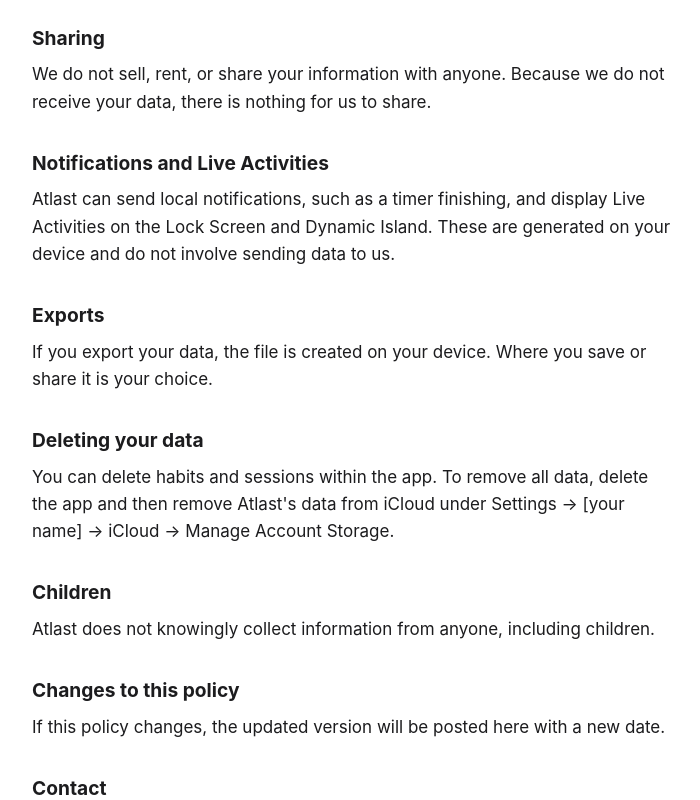
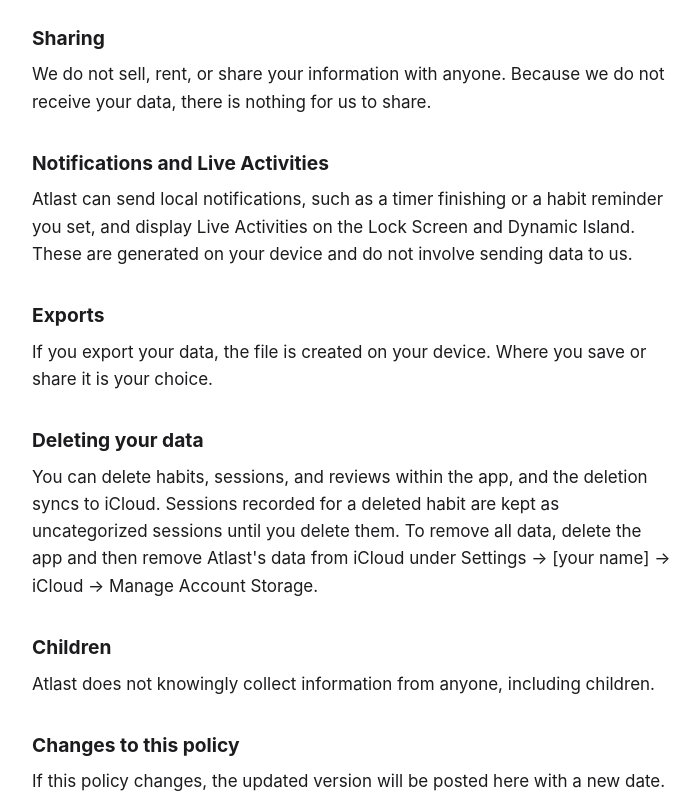
Before and after one commit to GetAtlast/getatlast.github.io, a plain HTML site: page privacy.html in a window 1280 px wide. Shown: the part 637-1437 px from the top of the page, without its empty margins (288-988 px from the left). Drawn offline with Linux system fonts and the light colour scheme.

Commit message:
Add files via upload

```diff
--- a/privacy.html
+++ b/privacy.html
@@ -37,13 +37,13 @@ footer a{margin-right:16px}
 <p>We do not sell, rent, or share your information with anyone. Because we do not receive your data, there is nothing for us to share.</p>
 
 <h2>Notifications and Live Activities</h2>
-<p>Atlast can send local notifications, such as a timer finishing, and display Live Activities on the Lock Screen and Dynamic Island. These are generated on your device and do not involve sending data to us.</p>
+<p>Atlast can send local notifications, such as a timer finishing or a habit reminder you set, and display Live Activities on the Lock Screen and Dynamic Island. These are generated on your device and do not involve sending data to us.</p>
 
 <h2>Exports</h2>
 <p>If you export your data, the file is created on your device. Where you save or share it is your choice.</p>
 
 <h2>Deleting your data</h2>
-<p>You can delete habits and sessions within the app. To remove all data, delete the app and then remove Atlast's data from iCloud under Settings &rarr; [your name] &rarr; iCloud &rarr; Manage Account Storage.</p>
+<p>You can delete habits, sessions, and reviews within the app, and the deletion syncs to iCloud. Sessions recorded for a deleted habit are kept as uncategorized sessions until you delete them. To remove all data, delete the app and then remove Atlast's data from iCloud under Settings &rarr; [your name] &rarr; iCloud &rarr; Manage Account Storage.</p>
 
 <h2>Children</h2>
 <p>Atlast does not knowingly collect information from anyone, including children.</p>
```
Also changed, not shown: index.html (+1 -0 lines), support.html (+2 -2 lines).
